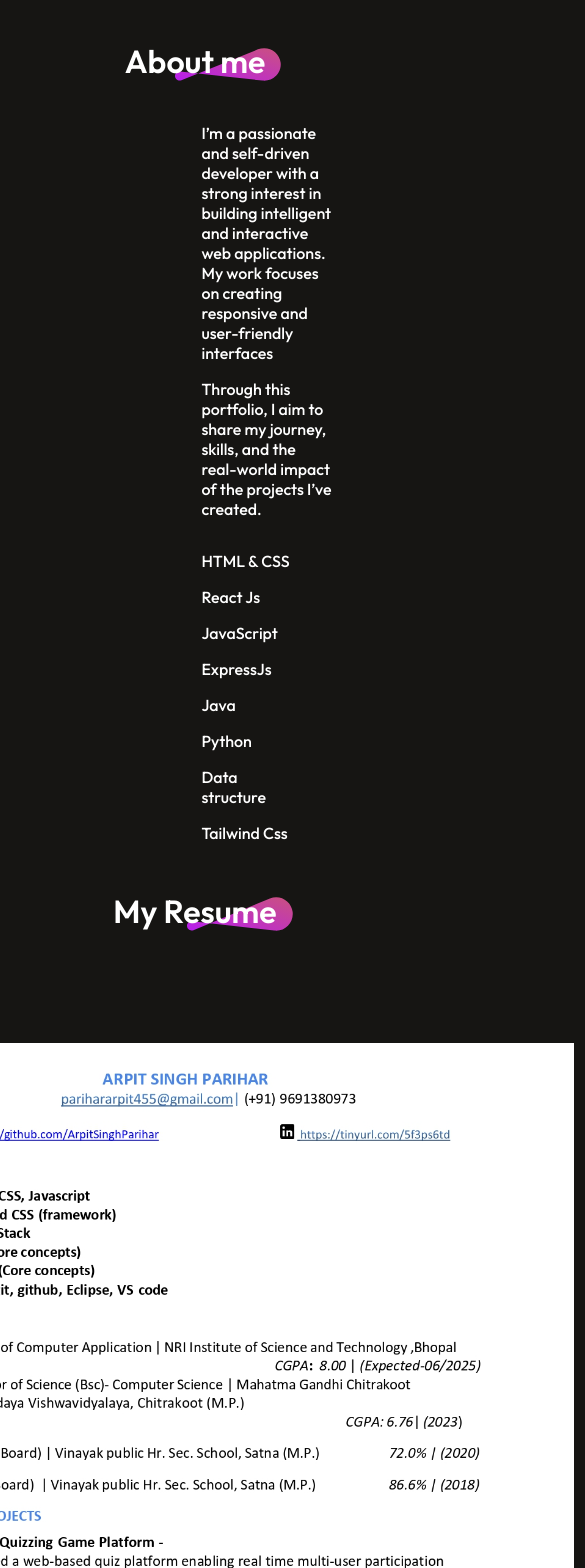
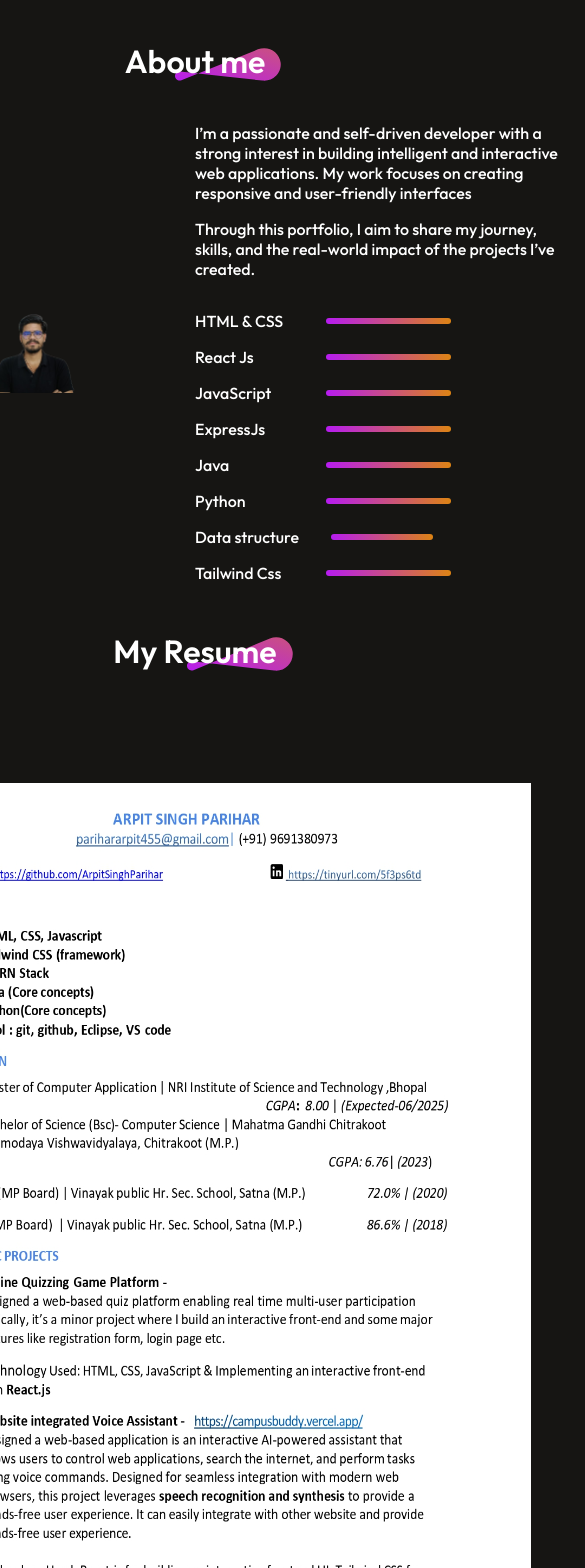
Before and after one commit to ArpitSinghParihar/My-Portfolio, a React (Vite) app: page / in a window 390 px wide. Shown: the part 940-2508 px from the top of the page, 585 px wide, since content can reach past the window. Built offline with nearby package versions, Linux system fonts and the light colour scheme.

Commit message:
mob responsive

```diff
--- a/index.html
+++ b/index.html
@@ -3,7 +3,7 @@
 
 <head>
   <meta charset="UTF-8" />
-  <link rel="icon" type="image/svg+xml" href="/vite.svg" />
+  <link rel="icon" type="image/svg+xml" href="./src/assets/Arpit-port.png" />
   <meta name="viewport" content="width=device-width, initial-scale=1.0" />
   <title>My portfolio</title>
   <link rel="preconnect" href="https://fonts.googleapis.com">
--- a/src/Components/About/About.css
+++ b/src/Components/About/About.css
@@ -71,3 +71,19 @@
     border-radius: 2rem;
     background: linear-gradient(264deg,#DF8908 -5.09%, #B415FF 106.28%);
 }
+@media(max-width:768px){
+    .about-section{
+        display: flex;
+        justify-content: center;
+        align-items: center;
+    }
+    .about-left{
+        width: 50%;
+    }
+    .about-right{
+        width: 50%;
+    }
+    .about-para{
+        width: 23rem;
+    }
+}
--- a/src/Components/ContactMe/ContactMe.css
+++ b/src/Components/ContactMe/ContactMe.css
@@ -70,7 +70,7 @@
 }
 .contact-right input{
     border: none;
-    width: auto;
+    width: 30rem;
     height: 2.2rem;
     padding-left: 1rem;
     border-radius: 0.4rem;
@@ -80,7 +80,7 @@
     font-size: 1rem;
 }
 .contact-right textarea{
-    width: auto;
+    width: 30rem;
     border: none;
     padding: 1rem;
     border-radius: 0.3rem;
@@ -104,3 +104,20 @@
     transform: scale(1.1);
     transition: 0.3s;
 }
+@media(max-width:768px){
+    .contact{
+        display: flex;
+        justify-content: center;
+        align-items: center;
+        flex-direction: column;
+    }
+    .contact-section{
+        display: flex;
+        justify-content: center;
+        /* align-items: center; */
+        flex-direction: column;
+    }
+    .contact-left p{
+        width: 25rem;
+    }
+}
--- a/src/Components/ContactMe/ContactMe.jsx
+++ b/src/Components/ContactMe/ContactMe.jsx
@@ -55,7 +55,6 @@ const ContactMe = () => {
                         </div>
                     </div>
                 </div>
-                <div>
                     <form onSubmit={onSubmit} className='contact-right'>
                         <label htmlFor="Your Name"></label>
                         <input type="text" placeholder='Enter your name' name='name' />
@@ -65,7 +64,6 @@ const ContactMe = () => {
                         <textarea name="message" rows='8' placeholder='Enter your message'></textarea>
                         <button type='submit' className="contact-submit">Submit now</button>
                     </form>
-                </div>
             </div>
         </div>
     )
--- a/src/Components/Footer/Footer.css
+++ b/src/Components/Footer/Footer.css
@@ -66,3 +66,25 @@
     transform: scale(1.1);
     transition: 0.3s;
 }
+@media(max-width:768px){
+    .footer-top{
+        display: flex;
+        justify-content: center;
+        align-items: center;
+        gap: 2rem;
+    }
+    .footer-top-right{
+        display: flex;
+        flex-direction: column;
+        align-items: end;
+    }
+    .footer-top-left p{
+        width: 16rem;
+    }
+    .footer-email-input{
+        padding: 0.7rem 1rem;
+    }
+    .footer-subscribe{
+        padding: 0.6rem 1rem;
+    }
+}
--- a/src/Components/Resume/Resume.css
+++ b/src/Components/Resume/Resume.css
@@ -26,3 +26,8 @@
     height: 75rem;
     padding: 4rem 1rem;
 }
+@media(max-width:768px){
+    .resume-img{
+        width: 44rem;
+    }
+}
```
